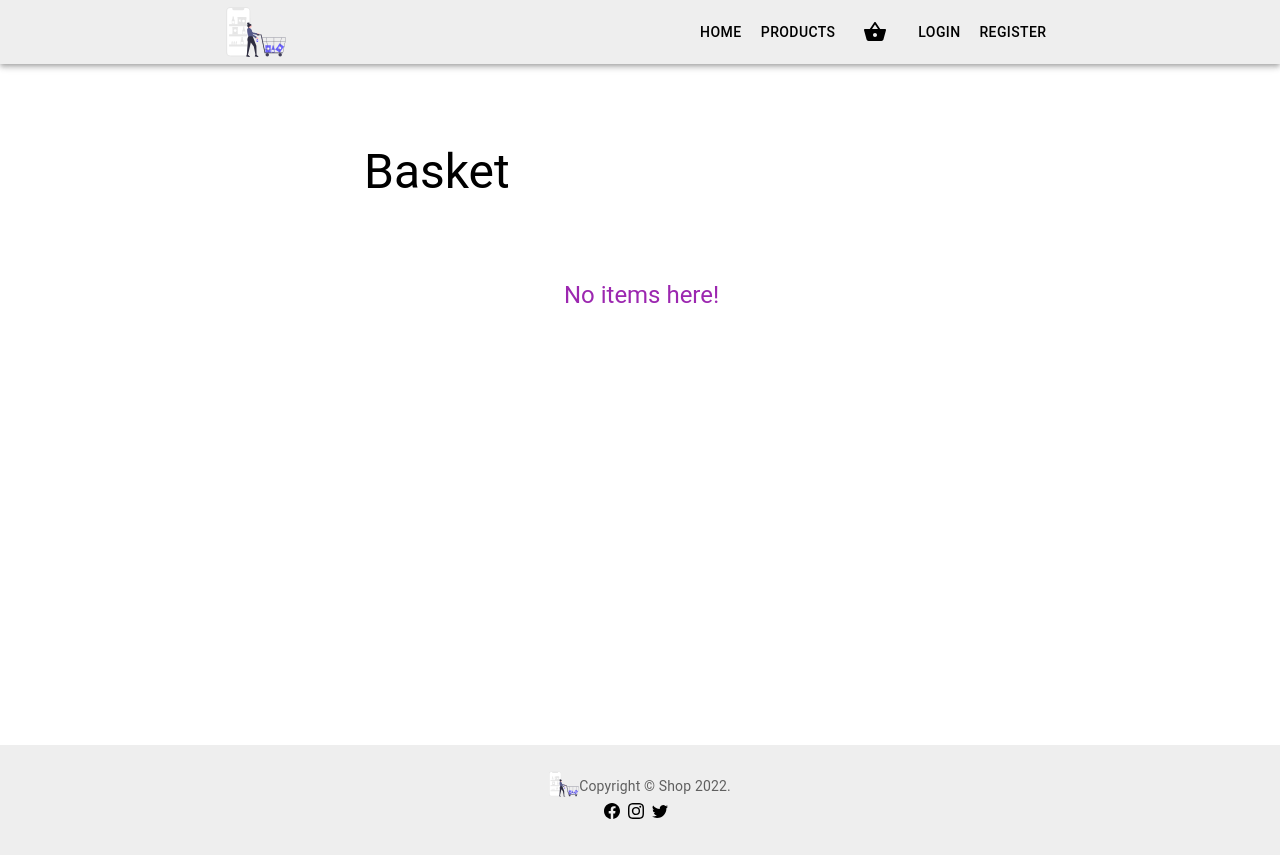
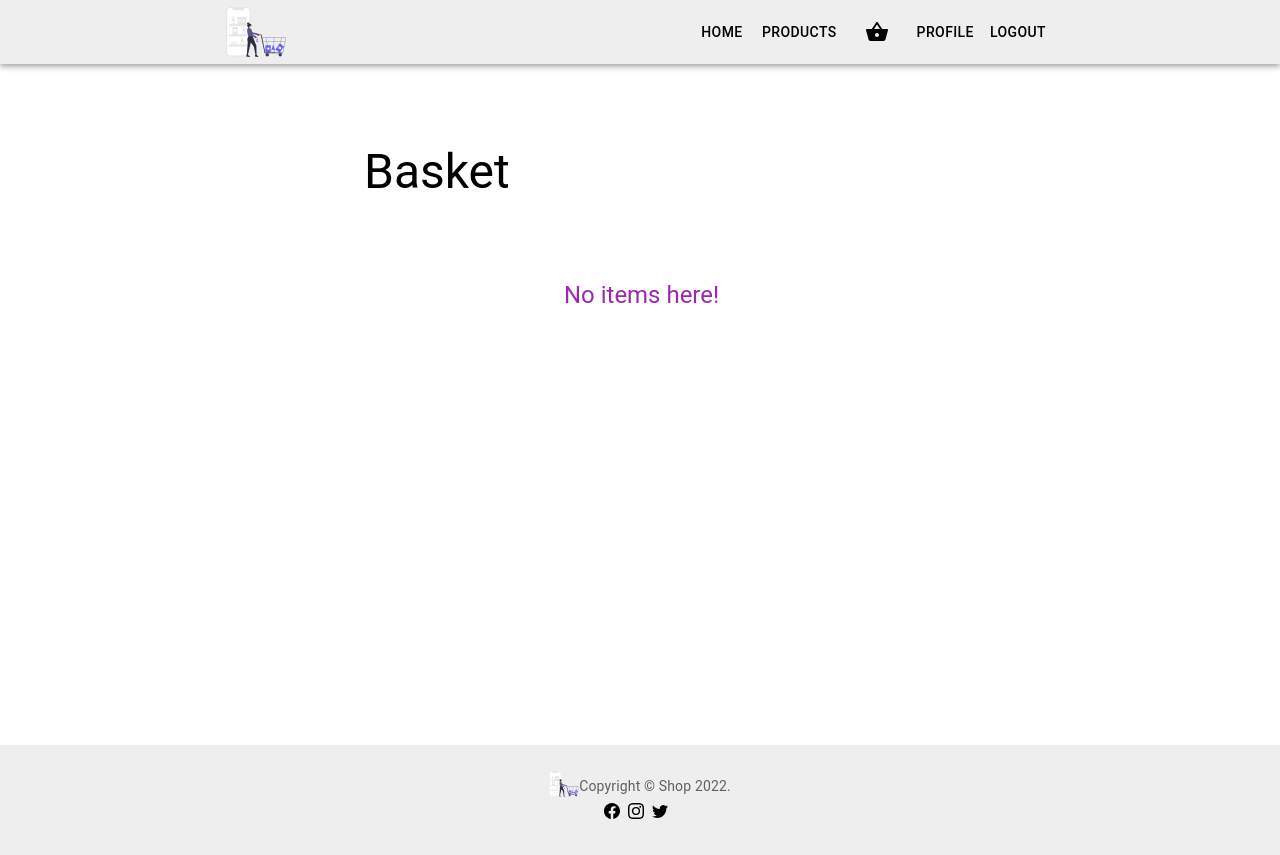
Before and after one commit to PawelKapusta/EcommerceProjectFrontend, a React (Create React App) app: page /basket in a window 1280 px wide. Built offline with nearby package versions, Linux system fonts and the light colour scheme; sample sign-in values are in the browser's storage.

Commit message:
Working on auth

```diff
--- a/src/App.js
+++ b/src/App.js
@@ -23,6 +23,7 @@ import GithubLoginScreen from "./screens/GithubLoginScreen";
 import GithubAcceptLoginScreen from "./screens/GithubAcceptLoginScreen";
 import ProtectedRoute from "./shared/ProtectedRoute";
 import ProtectedTemp from "./screens/ProtectedTemp";
+import LogoutScreen from "./screens/LogoutScreen";
 
 const theme = createTheme({
   palette: {
@@ -76,7 +77,7 @@ const App = () => {
               <Route exact path="/" element={<HomeScreen />} />
               <Route exact path="/products" element={<ProductsScreen />} />
               <Route exact path="/products/:id" element={<ProductsDetailsScreen />} />
-              <Route exact path="/basket" element={<BasketScreen />} />
+
               <Route path="/basket/payment" element={<PaymentScreen />} />
               <Route path="/login" element={<LoginScreen />} />
               <Route path="/login/auth/google" element={<GoogleLoginScreen />} />
@@ -90,11 +91,20 @@ const App = () => {
                 element={<GithubAcceptLoginScreen />}
               />
               <Route path="/register" element={<RegisterScreen />} />
+              {/*// <Route exact path="" element={<BasketScreen />} />*/}
               <Route
-               path="/protectedTemp"
+               path="/basket"
                element={
                  <ProtectedRoute>
-                   <ProtectedTemp />
+                   <BasketScreen />
+                 </ProtectedRoute>
+               }
+              />
+              <Route
+               path="/logout"
+               element={
+                 <ProtectedRoute>
+                   <LogoutScreen />
                  </ProtectedRoute>
                }
               />
--- a/src/api/axios.js
+++ b/src/api/axios.js
@@ -1,6 +1,7 @@
 import axios from "axios";
 const BASE_URL = "http://localhost:8080/api/v1"; // process.env.REACT_APP_BACKEND_UR ||
 console.log("BASE_URL", BASE_URL);
+
 const http = axios.create({
   baseURL: BASE_URL, // Now it's local url
   headers: {
@@ -18,25 +19,27 @@ const http = axios.create({
   ],
 });
 
-const httpProtected = (token) => axios.create({
-  baseURL: BASE_URL,
-  headers: {
-    "Content-Type": "application/json",
-    'Authorization': `Basic ${token}`,
-  },
-  transformRequest: [
-    data => {
-      return JSON.stringify(data);
-    },
-  ],
-  transformResponse: [
-    data => {
-      return JSON.parse(data);
-    },
-  ],
-});
+// const httpProtected = (token) => axios.create({
+//   baseURL: BASE_URL,
+//   headers: {
+//     "Content-Type": "application/json",
+//     'Authorization': `Basic ${token}`,
+//   },
+//   transformRequest: [
+//     data => {
+//       return JSON.stringify(data);
+//     },
+//   ],
+//   transformResponse: [
+//     data => {
+//       return JSON.parse(data);
+//     },
+//   ],
+// });
+//
+// export default {
+//   http,
+//   httpProtected
+// };
 
-export default {
-  http,
-  httpProtected
-};
+export default http;
--- a/src/components/Header.jsx
+++ b/src/components/Header.jsx
@@ -1,10 +1,12 @@
-import React from "react";
+import React, {useState, useEffect, useContext} from "react";
 import { AppBar, Toolbar, Button } from "@mui/material";
 import { NavLink as RouterLink } from "react-router-dom";
 import ShoppingBasketIcon from "@mui/icons-material/ShoppingBasket";
 import Logo from "../assets/Logo.svg";
+import auth from "../utils/auth"
+import LoginContext from "../context/LoginContext";
 
-const headersData = [
+const headersData = isLoggedIn  => [
   {
     label: "Home",
     href: "/",
@@ -13,21 +15,33 @@ const headersData = [
     label: "Products",
     href: "/products",
   },
-  {
-    label: <ShoppingBasketIcon />,
+ {
+    label: <ShoppingBasketIcon/>,
     href: "/basket",
   },
   {
-    label: "Login",
-    href: "/login",
+    label: isLoggedIn ? "Profile" : "Login",
+    href: isLoggedIn ? "/profile" : "/login",
   },
   {
-    label: "Register",
-    href: "/register",
+    label: isLoggedIn ? "LogOut" : "Register",
+    href:  isLoggedIn ? "/logout" : "/register",
   },
 ];
 
 const Header = () => {
+  const {token} = useContext(LoginContext);
+  const [isLoggedIn, setIsLoggedIn] = useState(localStorage.getItem('token') != null);
+  useEffect(() => {
+    setIsLoggedIn(token !== null);
+  }, [token])
+
+  // useEffect(() => {
+  //   setIsLoggedIn(localStorage.getItem('token') != null);
+  // })
+
+  console.log(isLoggedIn)
+
   const displayDesktop = () => {
     return (
       <Toolbar
@@ -43,7 +57,7 @@ const Header = () => {
   };
 
   const getMenuButtons = () => {
-    return headersData.map(({ label, href }) => {
+    return headersData(isLoggedIn).map(({ label, href }) => {
       return (
         <Button
           {...{
--- a/src/components/LoginCard.jsx
+++ b/src/components/LoginCard.jsx
@@ -1,4 +1,4 @@
-import React, { useState } from "react";
+import React, { useState, useContext } from "react";
 import { Navigate, useNavigate } from "react-router-dom";
 import * as yup from "yup";
 import { useForm } from "react-hook-form";
@@ -16,6 +16,8 @@ import VisibilityOffIcon from "@mui/icons-material/VisibilityOff";
 import Link from "@mui/material/Link";
 import CircularProgress from "@mui/material/CircularProgress";
 import Box from "@mui/material/Box";
+import { LoginContext, loginToApplication } from "../context/LoginContext";
+import auth from "../utils/auth";
 
 const useStyles = makeStyles(theme =>
   createStyles({
@@ -82,6 +84,7 @@ const useStyles = makeStyles(theme =>
       marginBottom: "2%",
     },
     toRegister: {
+      marginTop: 10,
       cursor: "pointer",
       fontSize: "1.1rem",
     },
@@ -93,9 +96,10 @@ const useStyles = makeStyles(theme =>
   }),
 );
 
-const LoginCard = ({ userInfo }) => {
+const LoginCard = () => {
   const [showPassword, setShowPassword] = useState(false);
   const [open, setOpen] = useState(false);
+  const { userInfo, setUserInfo, setToken, token, loginError, setLoginError } = useContext(LoginContext);
   const classes = useStyles();
   const navigate = useNavigate();
   const schema = yup.object().shape({
@@ -129,10 +133,26 @@ const LoginCard = ({ userInfo }) => {
   } = useForm({ resolver: yupResolver(schema) });
 
   const onSubmit = data => {
+
+    console.log(data)
+    loginToApplication(data.username, data.password).then((res) => {
+      setToken(res?.data?.token);
+      localStorage.setItem('token', res?.data?.token);
+      setUserInfo(res?.data?.user);
+      console.log(res.data)
+      console.log("Successfully")
+    }).catch(error => {
+      setLoginError(error?.response?.data);
+    });
+
     handleToggle();
     handleClose();
     reset();
   };
+
+  console.log("user", userInfo)
+  console.log("token", token)
+  console.log("errer", loginError)
 
   const handleRedirectClick = () => {
     navigate("/register");
@@ -196,9 +216,9 @@ const LoginCard = ({ userInfo }) => {
               }}
               type={showPassword ? "text" : "password"}
             />
-            {/*<span className={classes.errors}>*/}
-            {/*   {error && error.status === 403 ? "Niepoprawny login lub hasło!" : ""}*/}
-            {/* </span>*/}
+            <span className={classes.errors}>
+               {loginError && loginError?.code === 404 ? loginError?.message: ""}
+             </span>
             <div className={classes.loginBox}>
               <input type="submit" value="Login" className={classes.login} />
             </div>
--- a/src/components/RegisterCard.jsx
+++ b/src/components/RegisterCard.jsx
@@ -72,6 +72,7 @@ const useStyles = makeStyles(theme =>
     loginButton: {
       cursor: "pointer",
       fontSize: "1.1rem",
+      marginTop: 10,
     },
     registerBox: {
       textAlign: "center",
--- a/src/context/LoginContext.jsx
+++ b/src/context/LoginContext.jsx
@@ -1,34 +1,47 @@
 import React, { useState } from "react";
+import http from "../api/axios";
+import auth from "../utils/auth";
+
+const getTokenFromStorage = () => {
+  console.log( localStorage.getItem('token'), "xxxxxxxxxx")
+  return localStorage.getItem('token');
+};
 
 const defaultValue = {
-  token: String,
-  setToken: () => {
-    return "a";
-  },
-  email: String,
-  setEmail: () => {
-    return "a";
-  },
-  isAuthenticated: false,
-  setIsAuthenticated: () => {
-    return false;
-  },
+  token: "",
+  setToken: () => {return 'a';},
+};
+
+export const loginToApplication = async (username, password) => {
+  return await http.post(`/user/login?username=${username}&password=${password}`);
+};
+
+export const registerToApplication = async () => {
+  return await http.post(`/user/register`);
 };
 
 export const LoginContext = React.createContext(defaultValue);
 
 export const LoginContextProvider = ({ children }) => {
-  const [token, setToken] = useState("a");
-  const [email, setEmail] = useState("a");
-  const [isAuthenticated, setIsAuthenticated] = useState("false");
+  const [token, setToken] = useState(getTokenFromStorage());
+  const [userInfo, setUserInfo] = useState({});
+  const [loginError, setLoginError] = useState({});
+  console.log("kontekst", token)
+  const reset = () => {
+    setToken(null);
+    setUserInfo(null);
+    setLoginError(null);
+  }
+
 
   const providerValue = {
     token,
     setToken,
-    email,
-    setEmail,
-    isAuthenticated,
-    setIsAuthenticated,
+    userInfo,
+    setUserInfo,
+    loginError,
+    setLoginError,
+    reset
   };
 
   return <LoginContext.Provider value={providerValue}>{children}</LoginContext.Provider>;
--- a/src/screens/LoginScreen.jsx
+++ b/src/screens/LoginScreen.jsx
@@ -1,8 +1,22 @@
-import React from "react";
+import React, {useContext, useEffect, useState} from "react";
+import { Navigate } from "react-router-dom";
 import LoginCard from "../components/LoginCard";
+import LoginContext from "../context/LoginContext";
 
 const LoginScreen = () => {
-  return <LoginCard />;
+  const {token} = useContext(LoginContext);
+  const [state, setState] = useState(token !== null)
+  useEffect(() => {
+    setState(token !== null);
+  }, [token])
+  return (
+  <div>
+    {state ? (
+     <Navigate to="/" replace />
+    ) : (
+     <LoginCard  />
+    )}{" "}
+  </div>)
 };
 
 export default LoginScreen;
--- /dev/null
+++ b/src/screens/LogoutScreen.jsx
@@ -0,0 +1,21 @@
+import React, {useEffect,useContext} from 'react';
+import auth from "../utils/auth";
+import { useNavigate, Link } from "react-router-dom";
+import LoginContext from "../context/LoginContext";
+
+const LogoutScreen = () => {
+  const { token, reset } = useContext(LoginContext)
+  const navigate = useNavigate();
+  useEffect(() => {
+    localStorage.removeItem('token')
+    reset()
+  }, [token])
+
+  return (
+   <div>
+     Logout successfully
+   </div>
+  );
+};
+
+export default LogoutScreen;
--- a/src/shared/ProtectedRoute.jsx
+++ b/src/shared/ProtectedRoute.jsx
@@ -1,9 +1,16 @@
-import React from "react";
+import React, {useContext, useState, useEffect} from "react";
 import { Navigate, Outlet } from "react-router-dom";
-import auth from "../utils/auth";
+import LoginContext from "../context/LoginContext";
 
 const ProtectedRoute = ({ redirectPath = "/", children }) => {
-  if (!auth.isAuthenticated()) {
+  const {token} = useContext(LoginContext);
+  const [state, setState] = useState(token !== null)
+  useEffect(() => {
+    setState(token !== null);
+  }, [token])
+
+  console.log("state",state);
+  if (!state) {
     return <Navigate to={redirectPath} replace />;
   }
 
--- a/src/utils/auth.js
+++ b/src/utils/auth.js
@@ -1,23 +1,23 @@
-class Auth {
-  constructor() {
-    this.authenthicated = "";
-    this.admin = false;
-  }
-
-  login(token) {
-    this.authenticated = token;
-    localStorage.setItem("token", JSON.stringify(token));
-  }
-
-  logout() {
-    this.authenticated = "";
-    localStorage.removeItem("token");
-  }
-
-  isAuthenticated() {
-    this.authenthicated = localStorage.getItem("token");
-    return this.authenthicated !== null;
-  }
-}
-
-export default new Auth();
+// class Auth {
+//   constructor() {
+//     this.isAuthenticated = false;
+//     this.admin = false;
+//   }
+//
+//   login(token) {
+//     this.isAuthenticated = true;
+//     localStorage.setItem("token", JSON.stringify(token));
+//   }
+//
+//   logout() {
+//     this.isAuthenticated = false;
+//     localStorage.removeItem("token");
+//   }
+//
+//   checkIsAuthenticated() {
+//     // this.authenthicated = localStorage.getItem("token");
+//     return this.isAuthenticated !== false;
+//   }
+// }
+//
+// export default new Auth();
```
